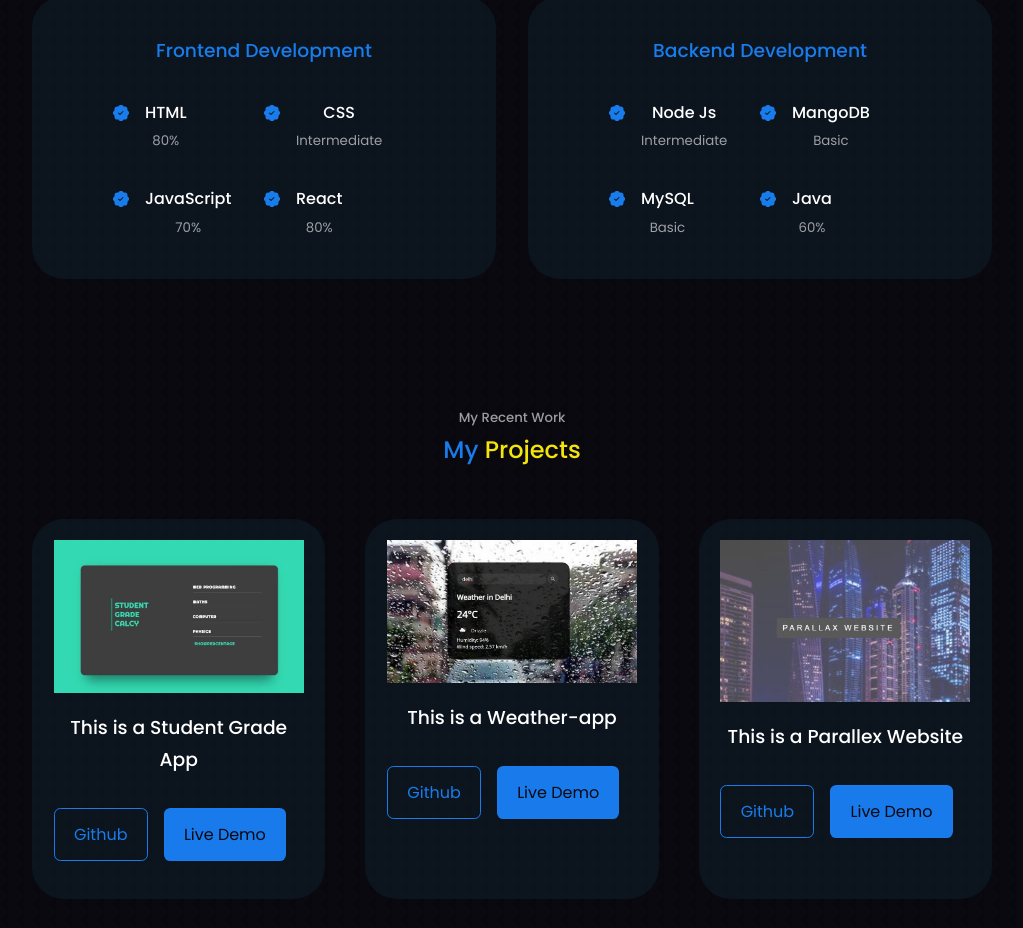
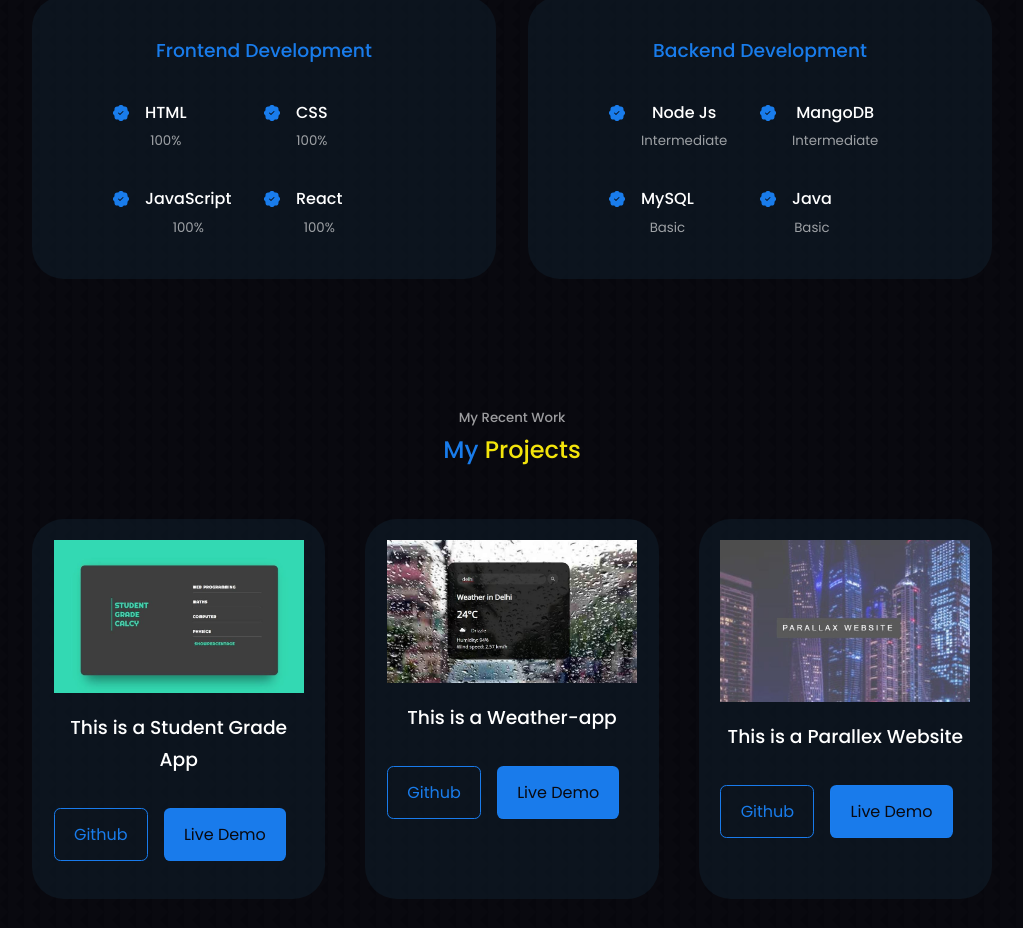
Before and after one commit to Pvoldemorte/My_Portfolio, a React (Create React App) app: page / in a window 1280 px wide. Shown: the part 1760-2688 px from the top of the page, without its empty margins (128-1151 px from the left). Built offline with nearby package versions, Linux system fonts and the light colour scheme.

Commit message:
Update Experience.jsx

```diff
--- a/src/components/experience/Experience.jsx
+++ b/src/components/experience/Experience.jsx
@@ -16,21 +16,21 @@ const Experience = () => {
               <BsPatchCheckFill className="experience__details-icon" />
               <div>
                 <h4>HTML</h4>
-                <small className="text__light">80%</small>
+                <small className="text__light">100%</small>
               </div>
             </article>
             <article className="experience__details">
               <BsPatchCheckFill className="experience__details-icon" />
               <div>
                 <h4>CSS</h4>
-                <small className="text__light">Intermediate</small>
+                <small className="text__light">100%</small>
               </div>
             </article>
             <article className="experience__details">
               <BsPatchCheckFill className="experience__details-icon" />
               <div>
                 <h4>JavaScript</h4>
-                <small className="text__light">70%</small>
+                <small className="text__light">100%</small>
               </div>
             </article>
 
@@ -38,7 +38,7 @@ const Experience = () => {
               <BsPatchCheckFill className="experience__details-icon" />
               <div>
                 <h4>React</h4>
-                <small className="text__light">80%</small>
+                <small className="text__light">100%</small>
               </div>
             </article>
           </div>
@@ -57,7 +57,7 @@ const Experience = () => {
               <BsPatchCheckFill className="experience__details-icon" />
               <div>
                 <h4>MangoDB</h4>
-                <small className="text__light">Basic</small>
+                <small className="text__light">Intermediate</small>
               </div>
             </article>
 
@@ -72,7 +72,7 @@ const Experience = () => {
               <BsPatchCheckFill className="experience__details-icon" />
               <div>
                 <h4>Java</h4>
-                <small className="text__light">60%</small>
+                <small className="text__light">Basic</small>
               </div>
             </article>
           </div>
```
